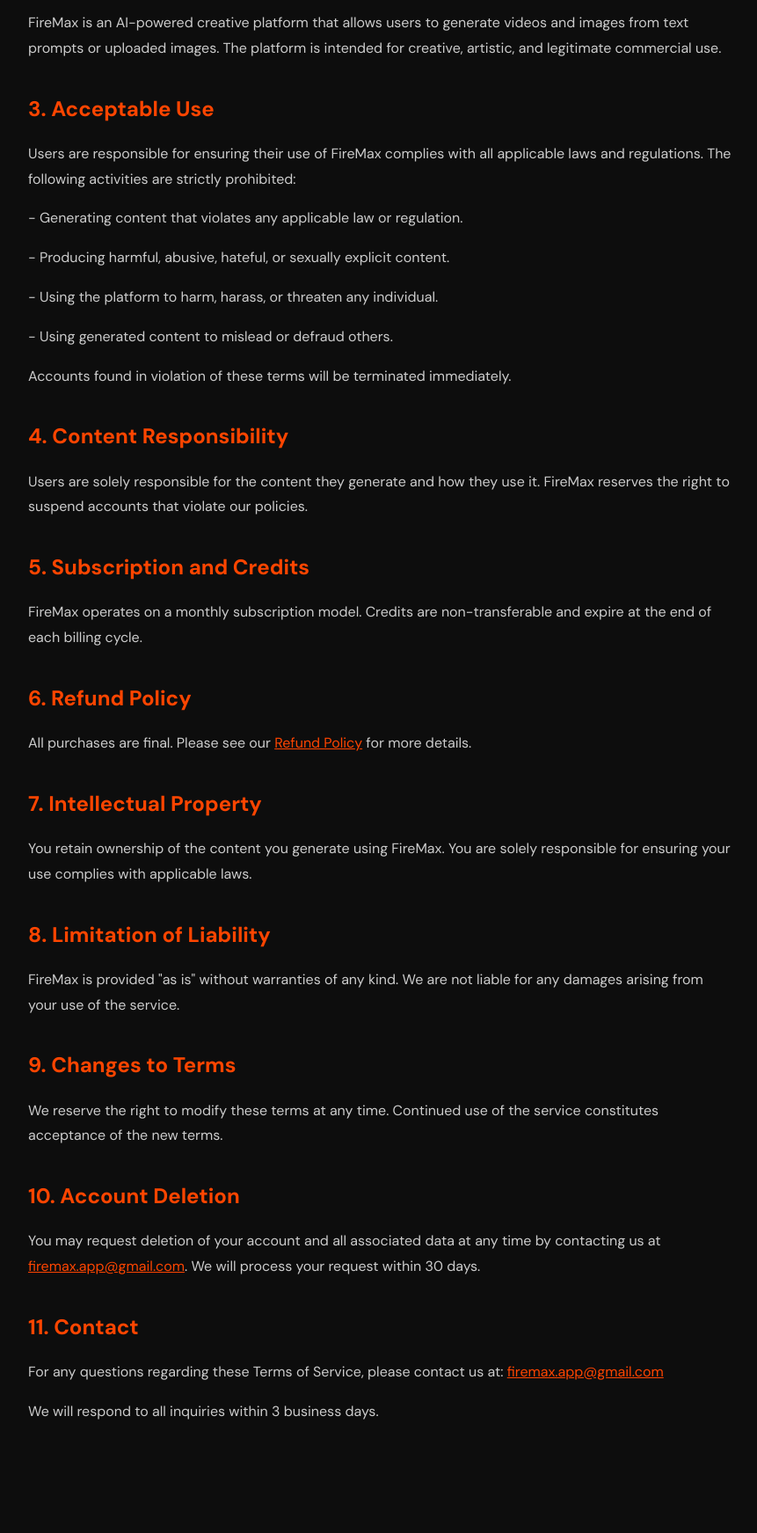
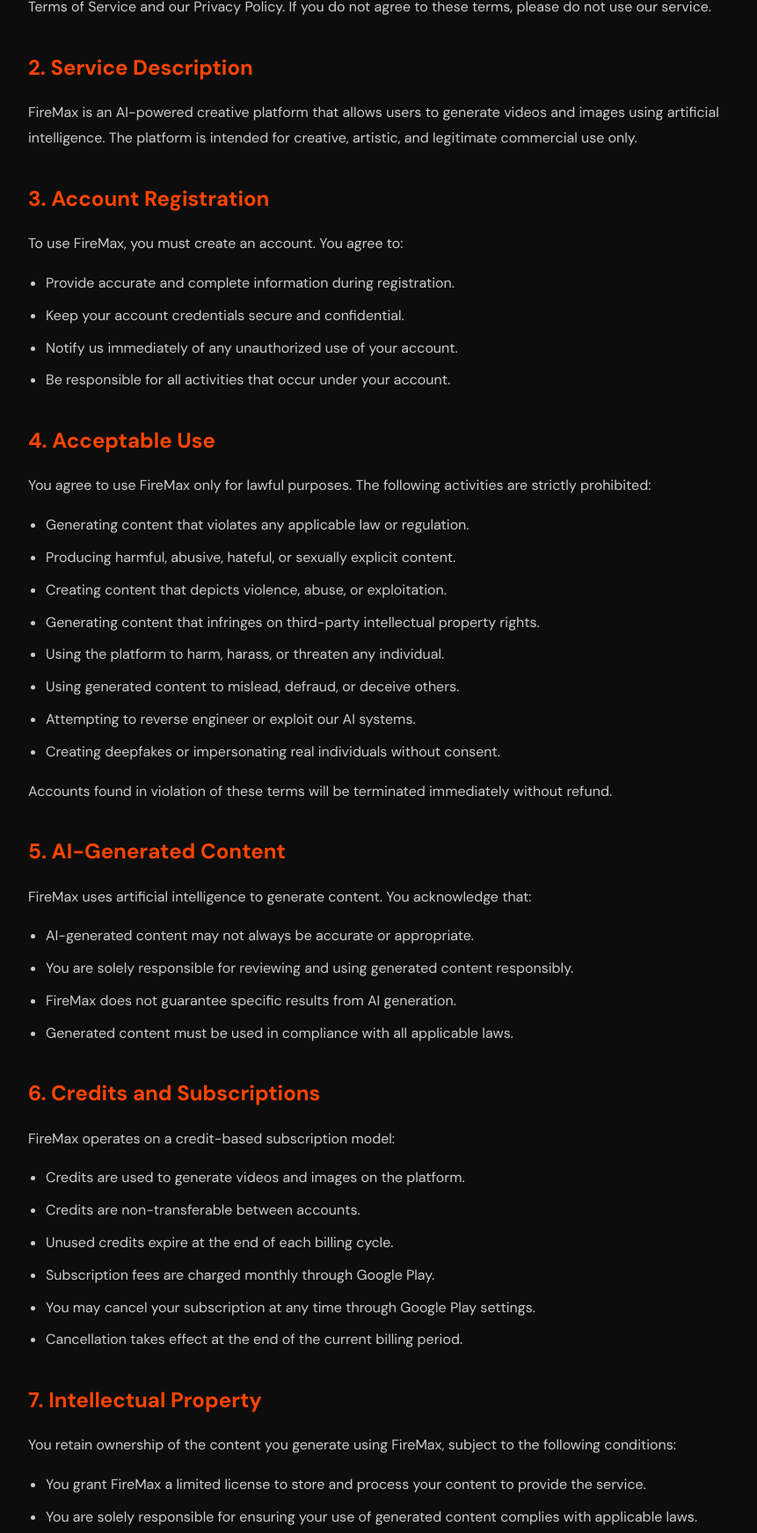
Before and after one commit to nironn290-dev/FireMed, a website: page terms.html in a window 1280 px wide. Shown: the part 363-2106 px from the top of the page at 88% size, without its empty margins (208-1069 px from the left). Before the commit the page ends 2039 px from the top, so only its background shows below. Drawn offline with Linux system fonts and the light colour scheme.

Commit message:
Update terms.html

```diff
--- a/terms.html
+++ b/terms.html
@@ -11,49 +11,106 @@
     h2 { color:#ff4500; margin-top:32px; margin-bottom:8px; }
     p { color:#ccc; margin-bottom:16px; }
     a { color:#ff4500; }
+    ul { color:#ccc; margin-bottom:16px; padding-left:20px; }
+    li { margin-bottom:8px; }
   </style>
 </head>
 <body>
   <h1>Terms of Service</h1>
-  <p>Last updated: April 2026</p>
+  <p>Last updated: May 2026</p>
+  <p>Welcome to FireMax. By accessing or using our application, you agree to be bound by these Terms of Service. Please read them carefully before using our service.</p>
 
   <h2>1. Acceptance of Terms</h2>
-  <p>By using FireMax, you agree to these Terms of Service. If you do not agree, please do not use our service.</p>
+  <p>By creating an account or using FireMax, you confirm that you are at least 18 years of age and agree to these Terms of Service and our Privacy Policy. If you do not agree to these terms, please do not use our service.</p>
 
   <h2>2. Service Description</h2>
-  <p>FireMax is an AI-powered creative platform that allows users to generate videos and images from text prompts or uploaded images. The platform is intended for creative, artistic, and legitimate commercial use.</p>
+  <p>FireMax is an AI-powered creative platform that allows users to generate videos and images using artificial intelligence. The platform is intended for creative, artistic, and legitimate commercial use only.</p>
 
-  <h2>3. Acceptable Use</h2>
-  <p>Users are responsible for ensuring their use of FireMax complies with all applicable laws and regulations. The following activities are strictly prohibited:</p>
-  <p>- Generating content that violates any applicable law or regulation.</p>
-  <p>- Producing harmful, abusive, hateful, or sexually explicit content.</p>
-  <p>- Using the platform to harm, harass, or threaten any individual.</p>
-  <p>- Using generated content to mislead or defraud others.</p>
-  <p>Accounts found in violation of these terms will be terminated immediately.</p>
+  <h2>3. Account Registration</h2>
+  <p>To use FireMax, you must create an account. You agree to:</p>
+  <ul>
+    <li>Provide accurate and complete information during registration.</li>
+    <li>Keep your account credentials secure and confidential.</li>
+    <li>Notify us immediately of any unauthorized use of your account.</li>
+    <li>Be responsible for all activities that occur under your account.</li>
+  </ul>
 
-  <h2>4. Content Responsibility</h2>
-  <p>Users are solely responsible for the content they generate and how they use it. FireMax reserves the right to suspend accounts that violate our policies.</p>
+  <h2>4. Acceptable Use</h2>
+  <p>You agree to use FireMax only for lawful purposes. The following activities are strictly prohibited:</p>
+  <ul>
+    <li>Generating content that violates any applicable law or regulation.</li>
+    <li>Producing harmful, abusive, hateful, or sexually explicit content.</li>
+    <li>Creating content that depicts violence, abuse, or exploitation.</li>
+    <li>Generating content that infringes on third-party intellectual property rights.</li>
+    <li>Using the platform to harm, harass, or threaten any individual.</li>
+    <li>Using generated content to mislead, defraud, or deceive others.</li>
+    <li>Attempting to reverse engineer or exploit our AI systems.</li>
+    <li>Creating deepfakes or impersonating real individuals without consent.</li>
+  </ul>
+  <p>Accounts found in violation of these terms will be terminated immediately without refund.</p>
 
-  <h2>5. Subscription and Credits</h2>
-  <p>FireMax operates on a monthly subscription model. Credits are non-transferable and expire at the end of each billing cycle.</p>
+  <h2>5. AI-Generated Content</h2>
+  <p>FireMax uses artificial intelligence to generate content. You acknowledge that:</p>
+  <ul>
+    <li>AI-generated content may not always be accurate or appropriate.</li>
+    <li>You are solely responsible for reviewing and using generated content responsibly.</li>
+    <li>FireMax does not guarantee specific results from AI generation.</li>
+    <li>Generated content must be used in compliance with all applicable laws.</li>
+  </ul>
 
-  <h2>6. Refund Policy</h2>
-  <p>All purchases are final. Please see our <a href="/refund">Refund Policy</a> for more details.</p>
+  <h2>6. Credits and Subscriptions</h2>
+  <p>FireMax operates on a credit-based subscription model:</p>
+  <ul>
+    <li>Credits are used to generate videos and images on the platform.</li>
+    <li>Credits are non-transferable between accounts.</li>
+    <li>Unused credits expire at the end of each billing cycle.</li>
+    <li>Subscription fees are charged monthly through Google Play.</li>
+    <li>You may cancel your subscription at any time through Google Play settings.</li>
+    <li>Cancellation takes effect at the end of the current billing period.</li>
+  </ul>
 
   <h2>7. Intellectual Property</h2>
-  <p>You retain ownership of the content you generate using FireMax. You are solely responsible for ensuring your use complies with applicable laws.</p>
+  <p>You retain ownership of the content you generate using FireMax, subject to the following conditions:</p>
+  <ul>
+    <li>You grant FireMax a limited license to store and process your content to provide the service.</li>
+    <li>You are solely responsible for ensuring your use of generated content complies with applicable laws.</li>
+    <li>FireMax's platform, technology, and branding remain our exclusive property.</li>
+  </ul>
 
-  <h2>8. Limitation of Liability</h2>
-  <p>FireMax is provided "as is" without warranties of any kind. We are not liable for any damages arising from your use of the service.</p>
+  <h2>8. Content Responsibility</h2>
+  <p>You are solely responsible for the content you generate and how you use it. FireMax reserves the right to:</p>
+  <ul>
+    <li>Remove any content that violates these terms.</li>
+    <li>Suspend or terminate accounts that repeatedly violate our policies.</li>
+    <li>Report illegal content to appropriate authorities.</li>
+  </ul>
 
-  <h2>9. Changes to Terms</h2>
-  <p>We reserve the right to modify these terms at any time. Continued use of the service constitutes acceptance of the new terms.</p>
+  <h2>9. Refund Policy</h2>
+  <p>All purchases are final. Please see our <a href="/refund">Refund Policy</a> for complete details on our refund process.</p>
 
-  <h2>10. Account Deletion</h2>
+  <h2>10. Limitation of Liability</h2>
+  <p>FireMax is provided "as is" without warranties of any kind, express or implied. To the maximum extent permitted by law:</p>
+  <ul>
+    <li>We are not liable for any indirect, incidental, or consequential damages.</li>
+    <li>Our total liability shall not exceed the amount you paid in the last 3 months.</li>
+    <li>We do not guarantee uninterrupted or error-free service.</li>
+  </ul>
+
+  <h2>11. Account Deletion</h2>
   <p>You may request deletion of your account and all associated data at any time by contacting us at <a href="mailto:firemax.app@gmail.com">firemax.app@gmail.com</a>. We will process your request within 30 days.</p>
 
-  <h2>11. Contact</h2>
-  <p>For any questions regarding these Terms of Service, please contact us at: <a href="mailto:firemax.app@gmail.com">firemax.app@gmail.com</a></p>
+  <h2>12. Termination</h2>
+  <p>We reserve the right to suspend or terminate your account at any time for violation of these terms, without prior notice and without refund. You may also terminate your account at any time by contacting us.</p>
+
+  <h2>13. Changes to Terms</h2>
+  <p>We reserve the right to modify these Terms of Service at any time. We will notify users of significant changes via email or in-app notification. Continued use of the service after changes constitutes acceptance of the new terms.</p>
+
+  <h2>14. Governing Law</h2>
+  <p>These Terms of Service shall be governed by and construed in accordance with applicable laws. Any disputes shall be resolved through good-faith negotiation before pursuing legal remedies.</p>
+
+  <h2>15. Contact</h2>
+  <p>For any questions regarding these Terms of Service, please contact us at:</p>
+  <p><a href="mailto:firemax.app@gmail.com">firemax.app@gmail.com</a></p>
   <p>We will respond to all inquiries within 3 business days.</p>
 </body>
 </html>
```
